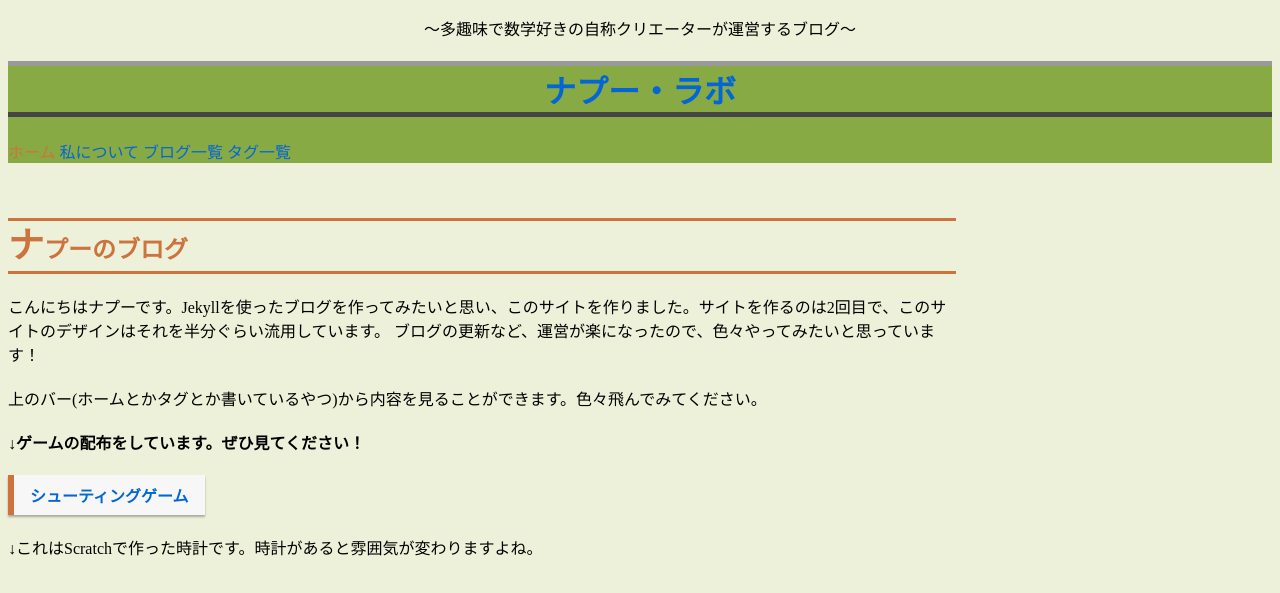
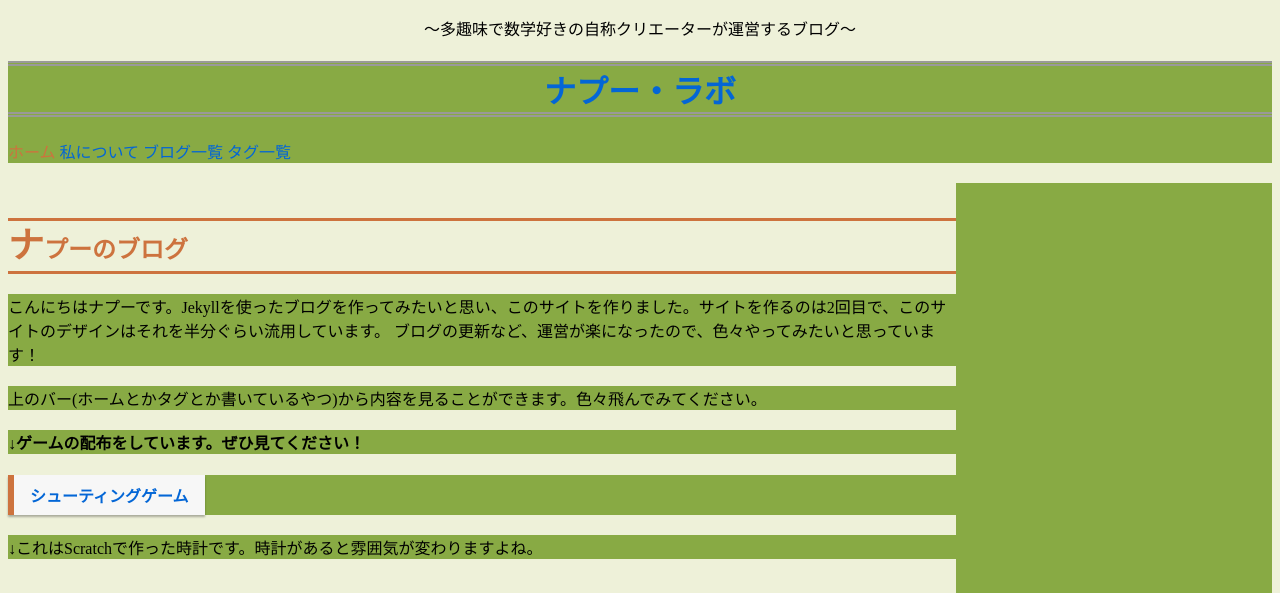
Before and after one commit to sirokurokumasan/sirokurokumasan.github.io, a Jekyll site: the page built from index.md, in a window 1280 px wide and 1400 px high. Shown: the top 593 px of the window. Built offline with Jekyll 4.4.1, drawn with Linux system fonts in a browser that asks for light colours; grey boxes are pictures that could not be loaded.

Commit message:
メインのcss

```diff
--- a/_sass/main.scss
+++ b/_sass/main.scss
@@ -15,8 +15,8 @@ a:hover{
 h1{
   text-align: center;
   font-size: 7vm;
-  border-top: outset 5px #999;
-  border-bottom: outset 5px #999;
+  border-top: double 5px #999;
+  border-bottom: double 5px #999;
 }
 //タイトル
 h2 {
@@ -52,7 +52,10 @@ footer {
   background: #eef1d9;
   display: block;
 }
-.main-container * + *{margin-top:20px;}
+.main-container * + *{
+  margin-top:20px;
+  background:#8a4;
+}
 .main-header{
   position:-webkit-sticky;
   position:sticky;
@@ -61,7 +64,6 @@ footer {
 .main {
   width: 100%;
   padding: 15px 0;
-  background:#8a4;
 }
 .article{
   width: 75%;
```
